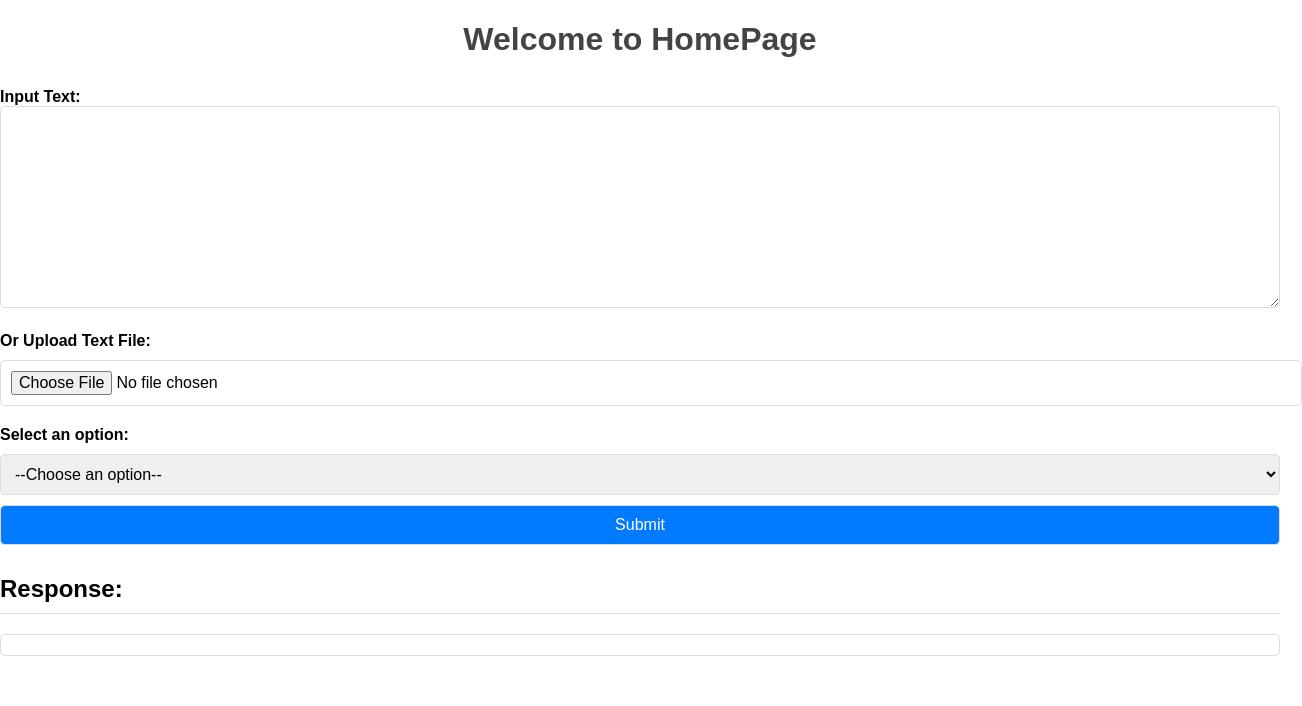
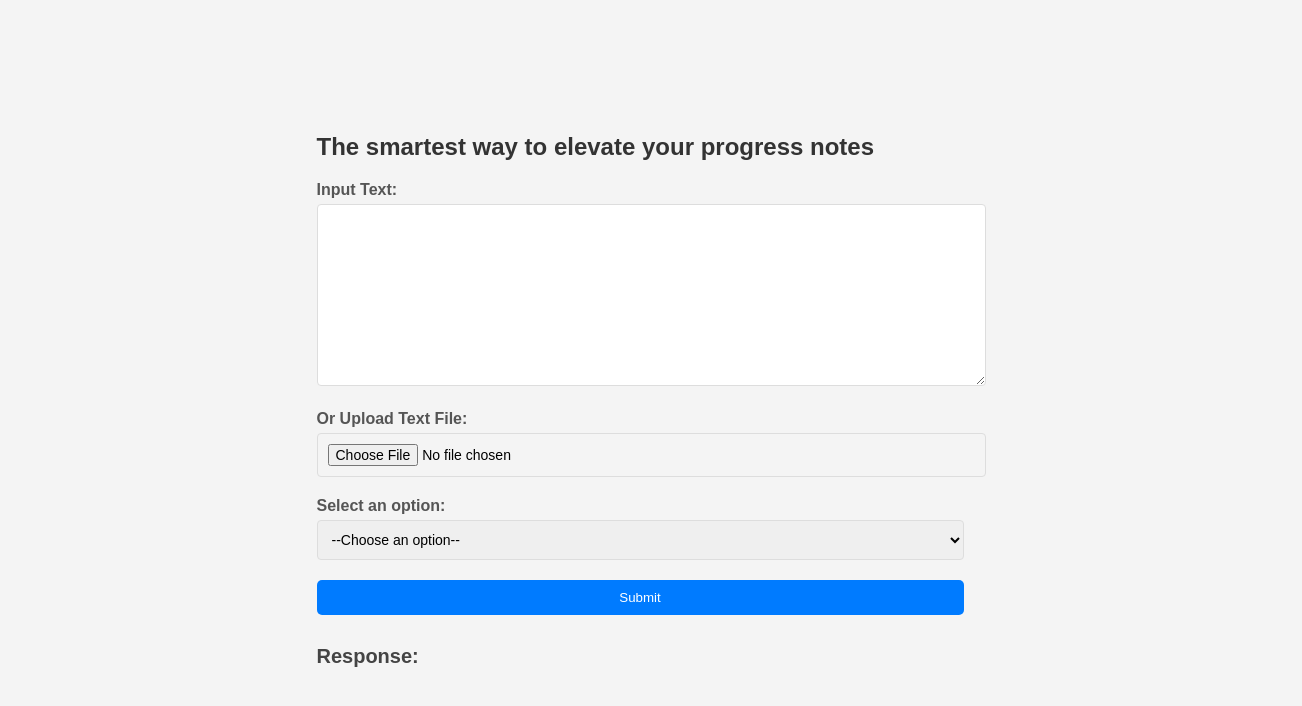
Before and after one commit to avigewirtz/billing, a React (Create React App) app: page / in a window 1280 px wide. Shown: the top 706 px of the page, 1302 px wide, since content can reach past the window. Built offline with nearby package versions, Linux system fonts and the light colour scheme.

Commit message:
make it better

```diff
--- a/src/pages/HomePage.css
+++ b/src/pages/HomePage.css
@@ -1,55 +1,58 @@
-/* HomePage.css */
+body {
+    font-family: 'Arial', sans-serif;
+    background-color: #f4f4f4;
+    margin: 0;
+    padding: 0;
+    display: flex;
+    justify-content: center;
+    align-items: center;
+    height: 100vh;
+}
 
-body {
-    font-family: Arial, sans-serif;
+.container {
+    width: 50%;
+    background-color: #fff;
+    padding: 20px 40px;
+    box-shadow: 0 0 15px rgba(0, 0, 0, 0.1);
+    border-radius: 5px;
 }
 
 h1 {
-    text-align: center;
-    color: #444;
-    margin-bottom: 30px;
-}
-
-.container {
-    max-width: 600px;
-    margin: 20px auto;
-    padding: 20px;
-    border: 1px solid #ddd;
-    border-radius: 5px;
-    box-shadow: 0 0 10px rgba(0,0,0,0.1);
+    font-size: 24px;
+    margin-bottom: 20px;
+    color: #333;
 }
 
 label {
-    display: block;
     font-weight: bold;
     margin-top: 20px;
-}
-
-textarea {
-    width: 100%;
-    padding: 10px;
-    box-sizing: border-box;
-    border: 1px solid #ddd;
-    border-radius: 5px;
-    font-size: 16px;
+    display: block;
+    color: #555;
 }
 
 input[type="file"],
-select,
-button {
+input[type="text"],
+textarea,
+select {
     width: 100%;
     padding: 10px;
-    margin-top: 10px;
+    margin-top: 5px;
     border: 1px solid #ddd;
-    border-radius: 5px;
-    font-size: 16px;
+    border-radius: 4px;
+    font-size: 14px;
 }
 
 button {
-    background-color: #007BFF;
-    color: white;
+    display: block;
+    width: 100%;
+    padding: 10px 15px;
+    background-color: #007bff;
+    color: #fff;
+    border: none;
+    border-radius: 5px;
+    margin-top: 20px;
     cursor: pointer;
-    transition: background-color 0.2s ease;
+    transition: background-color 0.3s ease;
 }
 
 button:hover {
@@ -60,15 +63,8 @@ button:hover {
     margin-top: 30px;
 }
 
-.response-section h2 {
-    border-bottom: 1px solid #ddd;
-    padding-bottom: 10px;
+h2 {
+    font-size: 20px;
+    margin-bottom: 10px;
+    color: #444;
 }
-
-.response-section p {
-    color: #666;
-    padding: 10px;
-    border: 1px solid #ddd;
-    border-radius: 5px;
-    font-style: italic;
-}
--- a/src/pages/HomePage.js
+++ b/src/pages/HomePage.js
@@ -53,7 +53,7 @@ function HomePage() {
 
     return (
         <div>
-            <h1>Welcome to HomePage</h1>
+            <h1>The smartest way to elevate your progress notes</h1>
 
             <label>Input Text:</label>
             <textarea rows="10" cols="50" value={text} onChange={handleTextChange}></textarea>
```
